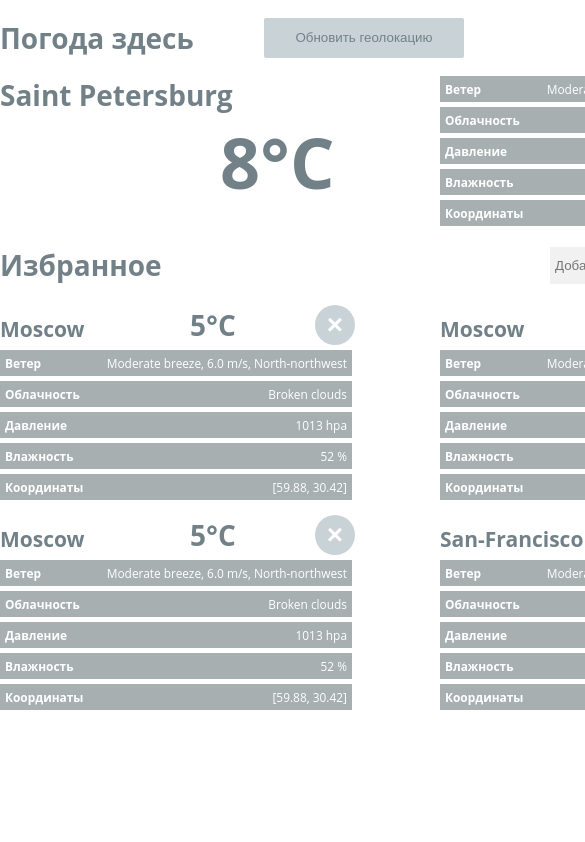
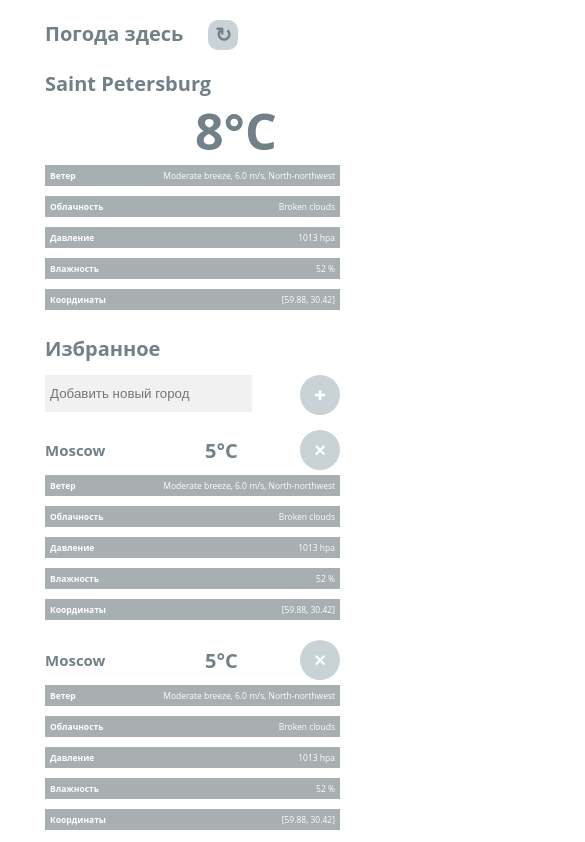
Before and after one commit to brovinnick/itmoweb, a plain HTML site: page index.html in a window 390 px wide. Shown: the top 842 px of the page, 585 px wide, since content can reach past the window. Drawn offline with Linux system fonts and the light colour scheme; a web font is replaced by a local one.

Commit message:
Add layout for small screens

```diff
--- a/css/style.css
+++ b/css/style.css
@@ -5,7 +5,7 @@ html {
 }
 
 body {
-    min-width: 800px;
+    min-width: 750px;
     width: 50%;
     margin: auto;
 }
@@ -218,3 +218,99 @@ button:focus {
     font-weight: bold;
     display: inline-block;
 }
+
+.button-geo-update-small {
+    display: none;
+}
+
+@media(max-width: 749px) {
+    html {
+        font-size: 10px;
+    }
+
+    body {
+        min-width: 300px;
+    }
+
+    .local-weather {
+        display: block;
+        width: 100%;
+        height: auto;
+        margin-top: 20px;
+    }
+
+    .local-weather-info {
+        width: 100%;
+    }
+
+    .local-weather-details {
+        width: 100%;
+    }
+
+    .favorites-weather {
+        display: block;
+    }
+
+    .favorites-weather-header {
+        display: block;
+    }
+
+    .favorites-weather-content {
+        display: block;
+    }
+
+    .city {
+        width: 100%;
+    }
+
+    .add-city {
+        width: 100%;
+        display: inline-block;
+        height: 50%;
+    }
+
+    .favorites-weather-header {
+        display: block;
+        height: 80px;
+    }
+
+    .favorites-weather-header h2 {
+        width: 100%;
+        height: 50%;
+    }
+
+    .favorites-weather-content {
+        display: block;
+    }
+
+    .favorites-weather-header {
+    }
+
+    .button-geo-update-full {
+        display: none;
+    }
+
+    .button-geo-update-small {
+        display: block;
+    }
+
+    header {
+        display: inline-block;
+        padding-top: 20px;
+    }
+
+    header h1 {
+        width: auto;
+        float: left;
+        margin: 0;
+    }
+
+    .button-geo-update {
+        width: 30px;
+        height: 30px;
+        border-radius: 10px;
+        margin: auto 0 auto 25px;
+        font-weight: bold;
+        font-size: 2em;
+    }
+}
--- a/index.html
+++ b/index.html
@@ -10,7 +10,10 @@
 <body>
 <header>
     <h1>Погода здесь</h1>
-    <button class="button-geo-update">Обновить геолокацию</button>
+    <button class="button-geo-update">
+        <span class="button-geo-update-full">Обновить геолокацию</span>
+        <span class="button-geo-update-small">&#x21bb;</span>
+    </button>
 </header>
 <main>
     <div class="local-weather">
```
